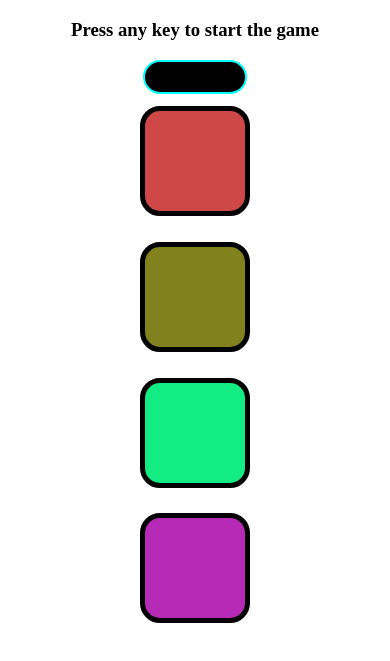
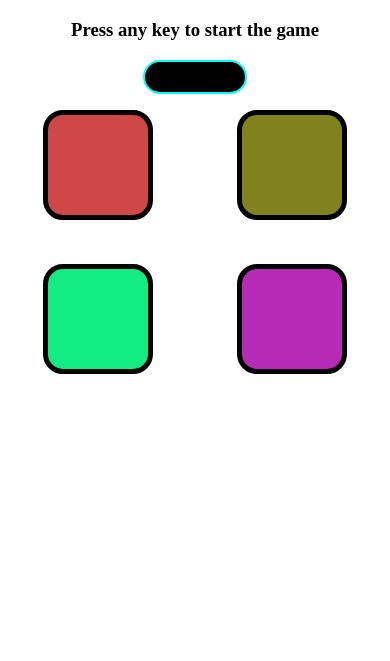
Before and after one commit to sashank-shaoo/SIMONSAYS-Game, a plain HTML site: page index.html in a window 390 px wide. Shown: the part 61-722 px from the top of the page. Drawn offline with Linux system fonts and the light colour scheme.

Commit message:
style optimized:

```diff
--- a/style.css
+++ b/style.css
@@ -76,14 +76,16 @@ body {
   .box-container {
     height: auto;
     width: 100%;
-    flex-direction: column;
+    display: grid;
+    grid-template-columns: repeat(2, 1fr); /* 2 boxes per row */
+    gap: 0.8rem;
+    justify-items: center;
   }
 
   .box {
     height: 100px;
     width: 100px;
     border-radius: 20px;
-    margin: 0.8rem;
   }
 
   .highScore {
```
